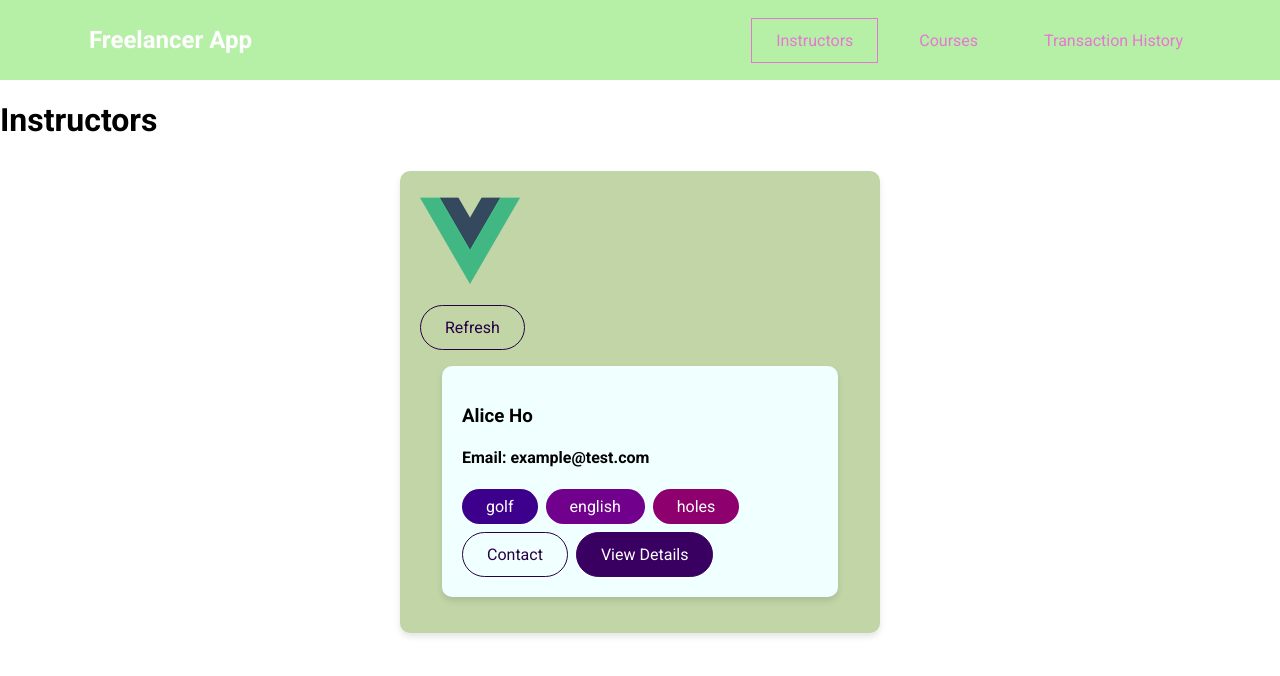
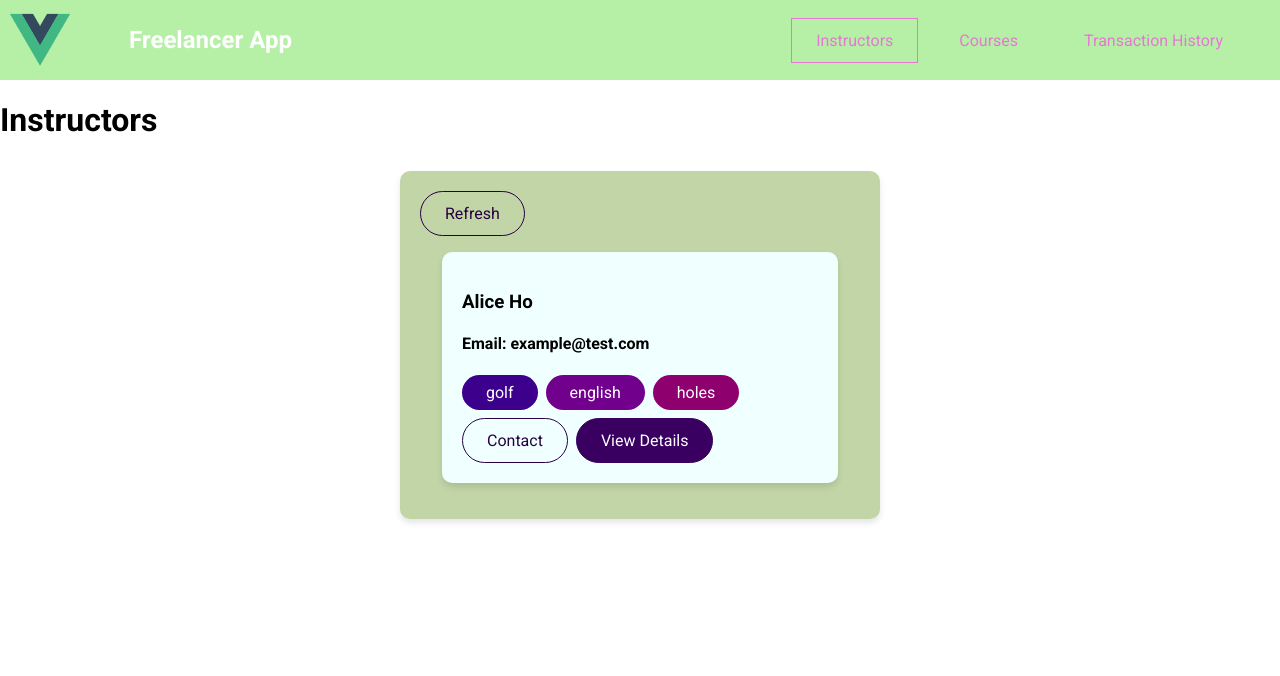
Before and after one commit to kuanhc96/freelance-login-frontend, a Vue app: page /instructors in a window 1280 px wide. Shown: the top 676 px of the page. Built offline with nearby package versions, Linux system fonts and the light colour scheme.

Commit message:
move favicon to header, not card

```diff
--- a/src/components/layout/TheHeader.vue
+++ b/src/components/layout/TheHeader.vue
@@ -1,5 +1,6 @@
 <template>
 <header>
+    <img src="@/assets/logo.png" alt="Logo" class="logo" />
     <nav>
         <h1>
             <router-link to="/">Freelancer App</router-link>
@@ -20,6 +21,12 @@
 </template>
 
 <style scoped>
+.logo {
+  width: auto;
+  height: 100%;
+  padding: 10px;
+}
+
 header {
   width: 100%;
   height: 5rem;
--- a/src/components/ui/BaseCard.vue
+++ b/src/components/ui/BaseCard.vue
@@ -1,6 +1,5 @@
 <template>
   <div class="base-card">
-    <img src="@/assets/logo.png" alt="Logo" class="logo" />
     <slot></slot>
   </div>
 </template>
@@ -21,9 +20,4 @@ div {
   padding: 20px;
 }
 
-.logo {
-  width: 100px;
-  height: auto;
-  margin-bottom: 10px;
-}
 </style>
```
